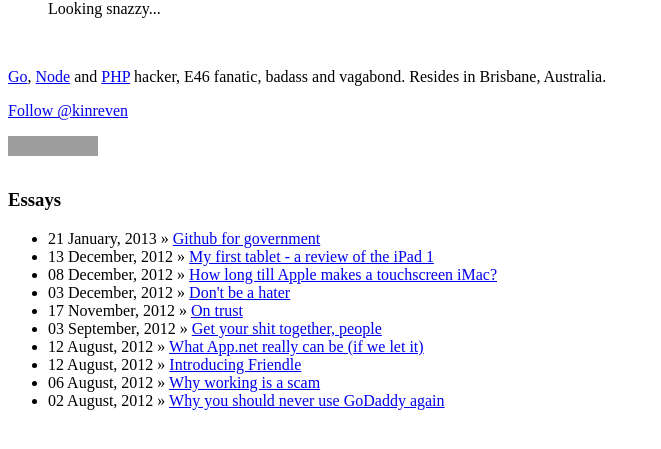
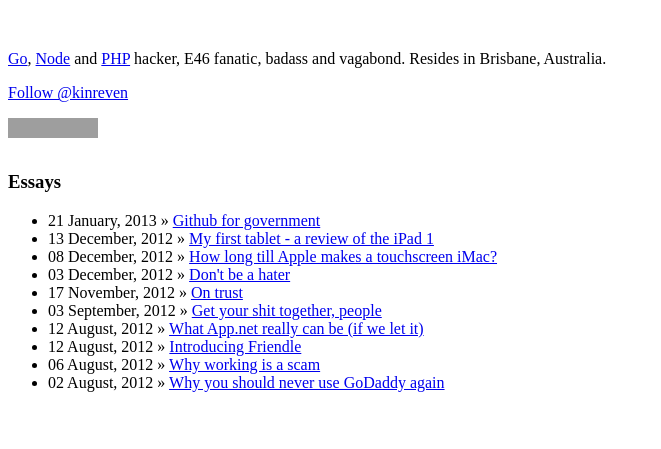
Before and after one commit to kinreven/kinreven.github.com, a Jekyll site: the page built from index.html, in a window 1280 px wide, cut to the strip 392-841 px from the top of the page. Shown: the whole strip, without its empty margins (0-661 px from the left). Built offline with Jekyll 4.4.1, drawn with Linux system fonts in a browser that asks for light colours; some web fonts are replaced; comment, search, counter and statistics services are not loaded; grey boxes are pictures that could not be loaded.

Commit message:
change my photo.

```diff
--- a/_config.yml
+++ b/_config.yml
@@ -16,10 +16,10 @@
   email : kinreven@gmail.com
   github : kinreven
   twitter : kinreven
-  feedburner : kinreven
+  feedburner :
   gravatar :
-    url : https://en.gravatar.com/userimage/13363990/4bd44ba6339e4525ad9f839f46244100.jpg
-    caption : Looking snazzy...
+    url : http://www.gravatar.com/avatar/bb91c2b7d72f84a1d9dc0ed0e0b2a456.png
+    caption :
 
 # The production_url is only used when full-domain names are needed
 # such as sitemap.txt
```
